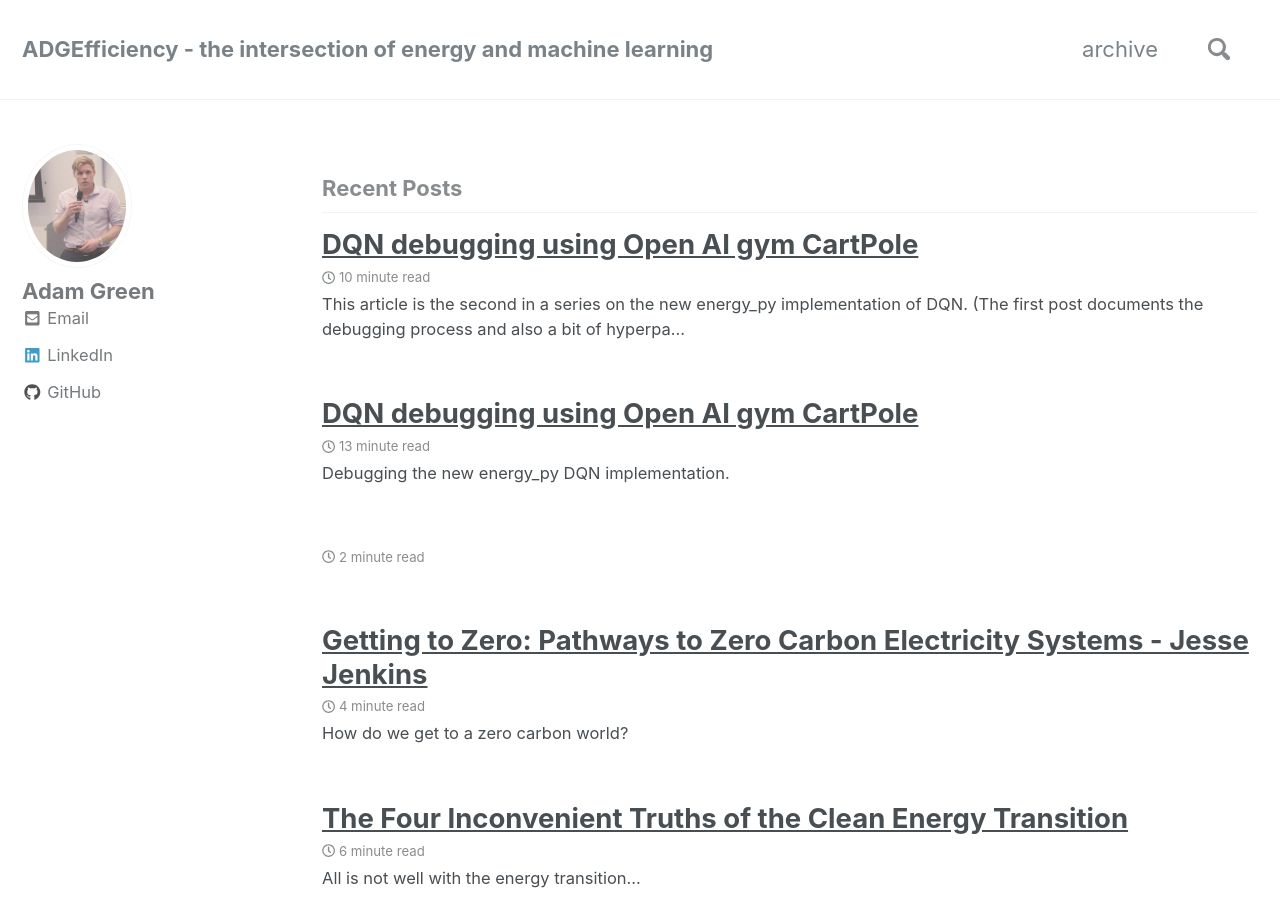
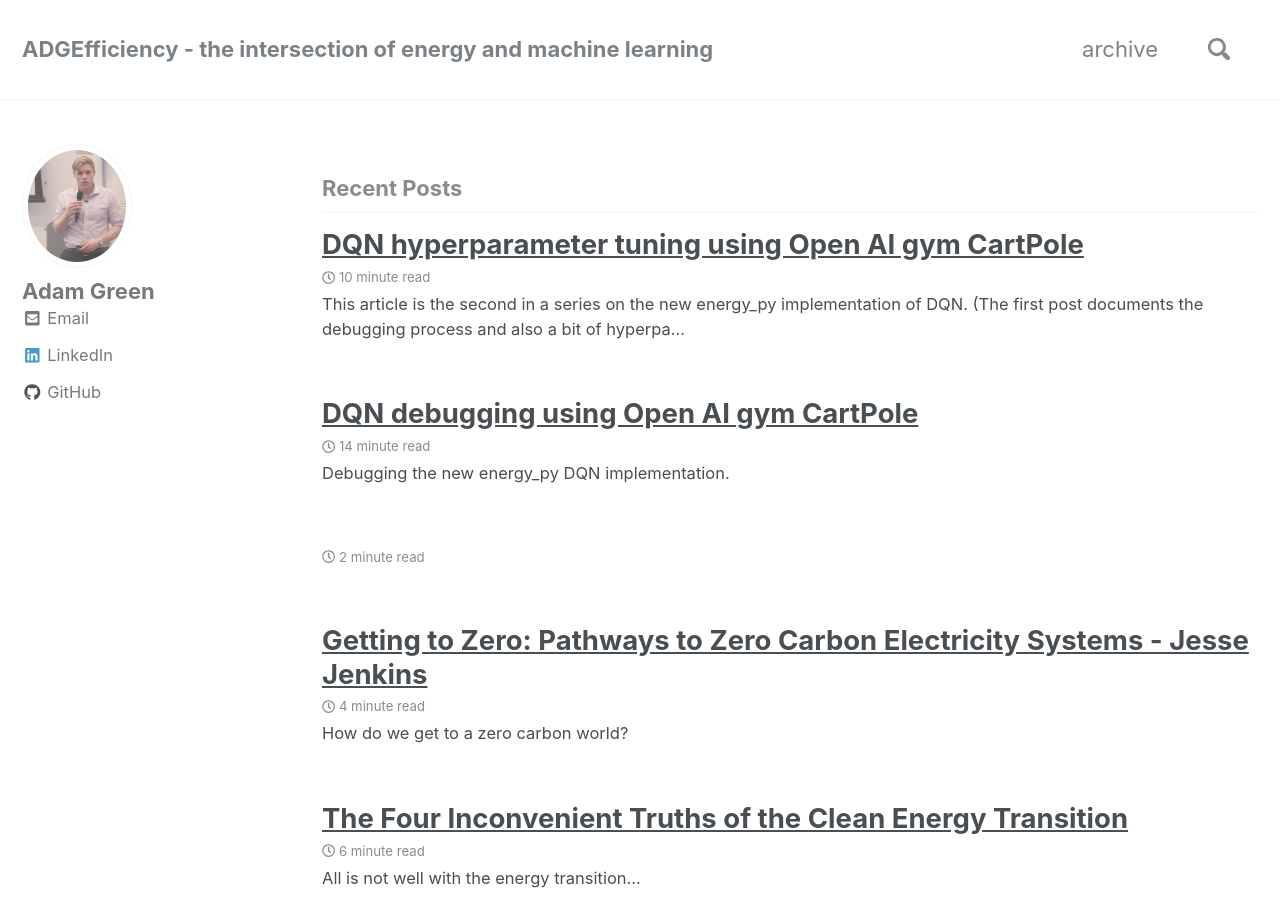
Before and after one commit to ADGEfficiency/adgefficiency.github.io, a Jekyll site: the page built from index.html, in a window 1280 px wide and 900 px high. Built offline with Jekyll 4.4.1, drawn with Linux system fonts in a browser that asks for light colours; nearby versions of some CDN libraries; the list of posts is cut into pages by our own code.

Commit message:
dqn debug & tuning posts

```diff
--- a/_posts/2018-07-07-dqn-debugging.md
+++ b/_posts/2018-07-07-dqn-debugging.md
@@ -19,7 +19,7 @@ The work was done using [the energy_py wrapper](https://github.com/ADGEfficiency
 
 The idea of documenting this debug process comes from [Lessons Learned Reproducing a Deep Reinforcement Learning Paper](http://amid.fish/reproducing-deep-rl). This post recommends keeping a detailed log of your debugging and also taking the time to form hypotheses about what might be wrong. This is because of the long lead time between cause and effect for reinforcement learning experiments.
 
-This post shows the logic behind a successful debugging, the kinds of silly errors that can easily be made and to show how CartPole often performs using DQN. It then starts the hyperparameter tuning process, which is continued in the second post, [DDQN tuning using Open AI gym CartPole](https://adgefficiency.com/dqn-tuning/).
+This post shows the logic behind a successful debugging, the kinds of silly errors that can easily be made and to show how CartPole often performs using DQN. It then starts the hyperparameter tuning process, which is continued in the second post, [DDQN hyperparameter tuning using Open AI gym CartPole](https://adgefficiency.com/dqn-tuning/).
 
 This is the third iteration of DQN that I've built - this one was significantly influenced by the [Open AI baselines implementation of DQN](https://github.com/openai/baselines/tree/master/baselines/deepq).
 
--- a/_posts/2018-08-02-dqn-tuning.md
+++ b/_posts/2018-08-02-dqn-tuning.md
@@ -1,5 +1,5 @@
 ---
-title: 'DQN debugging using Open AI gym CartPole'
+title: 'DQN hyperparameter tuning using Open AI gym CartPole'
 date: '2018-08-02'
 categories:
   - Machine Learning
```
